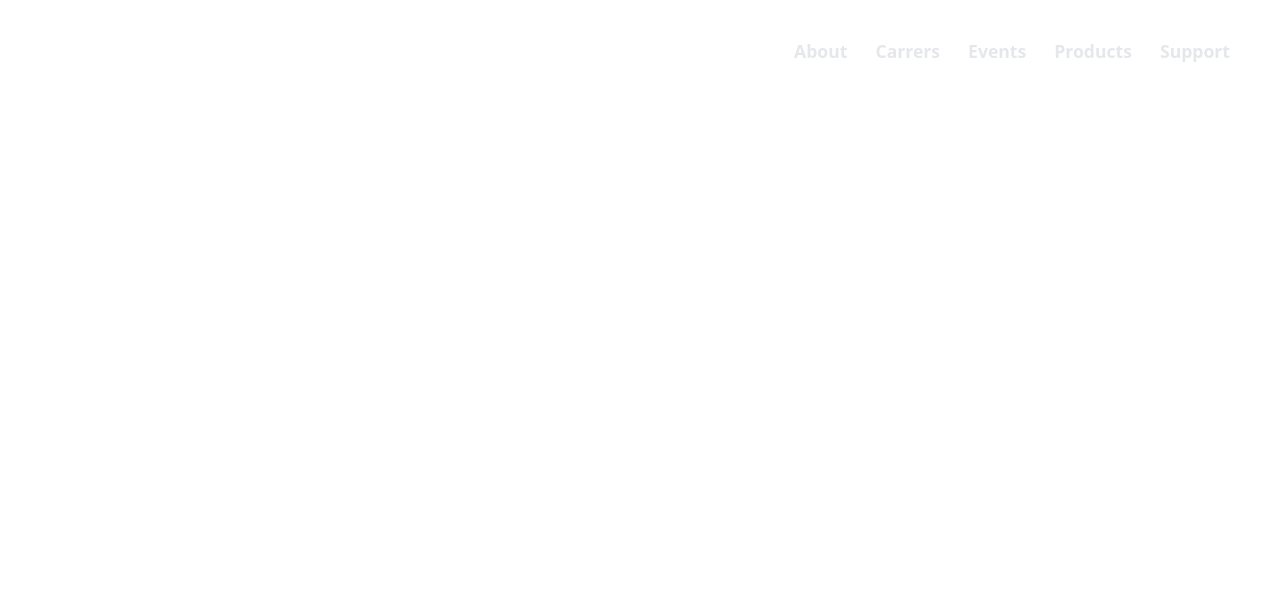
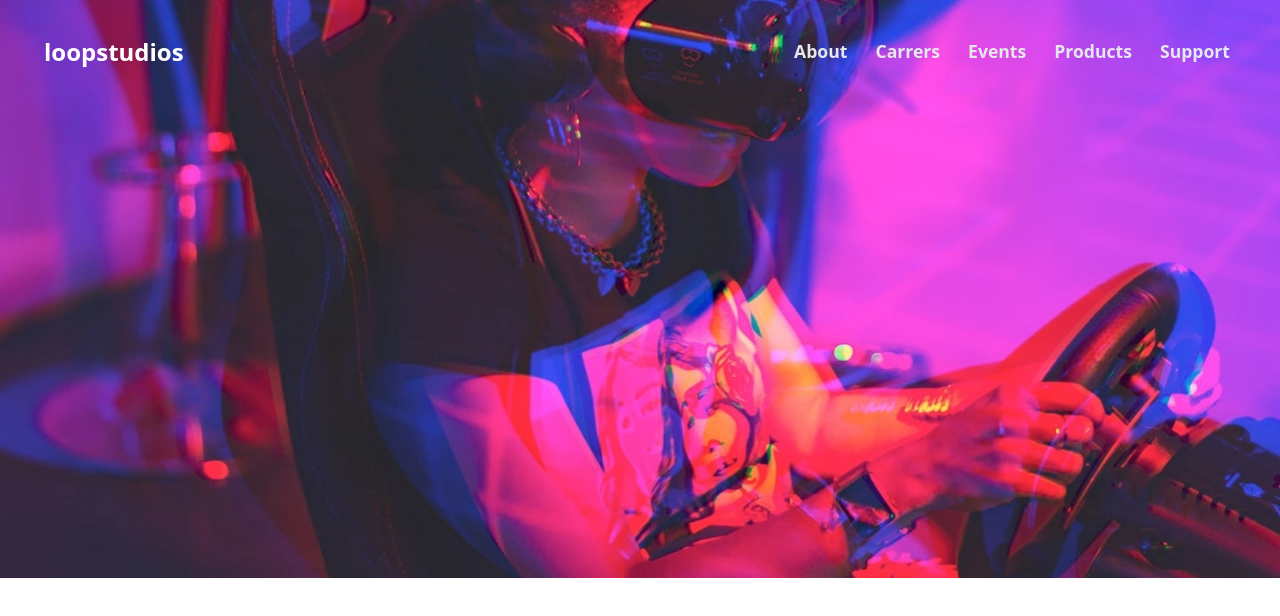
Before and after one commit to ItaloDev-Marcelo/loopstudios, a React (Vite) app: page / in a window 1280 px wide. Shown: the top 616 px of the page. Built offline with nearby package versions, Linux system fonts and the light colour scheme.

Commit message:
refactor: add headerContainer to App.tsx

```diff
--- a/src/App.tsx
+++ b/src/App.tsx
@@ -1,7 +1,7 @@
 import  NavBar from './Nav/NavBar'
-
+import HeaderContainer from './header-banner/HeaderContainer'
 function App() {
-   return <NavBar/>
+   return <HeaderContainer><NavBar/></HeaderContainer>
 }
 
 export default App
```
